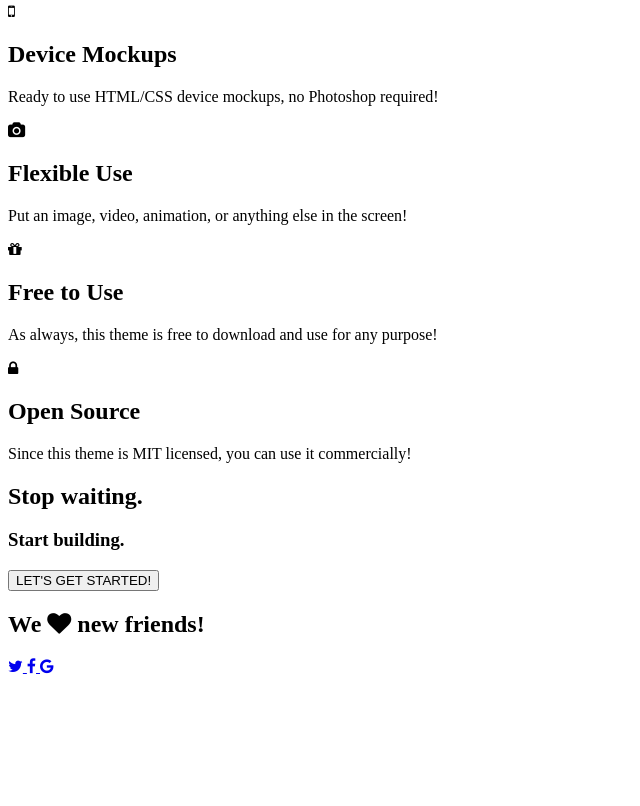
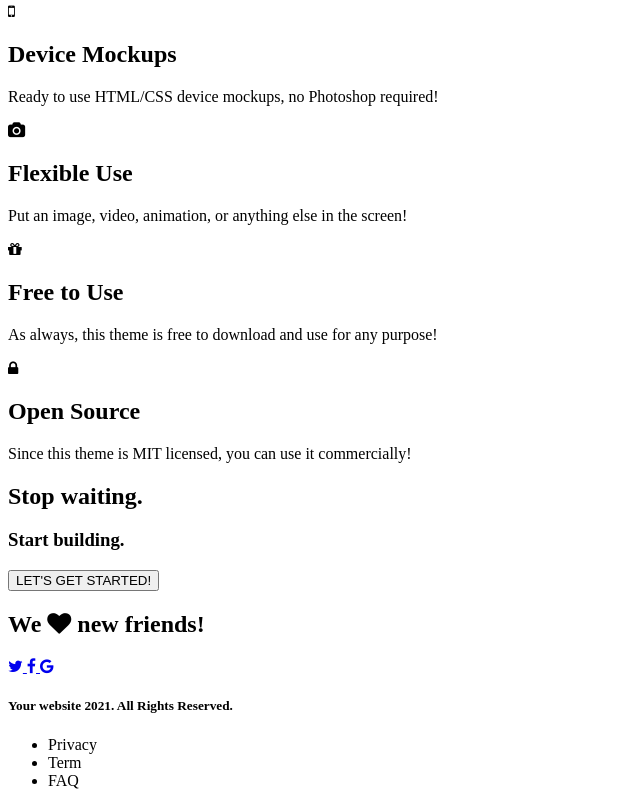
Before and after one commit to zsofiella/scss-sitebuild, a plain HTML site: page index.html in a window 1280 px wide. Shown: the part 8161-8967 px from the top of the page, without its empty margins (0-640 px from the left). Before the commit the page ends 8845 px from the top, so only its background shows below. Drawn offline with Linux system fonts and the light colour scheme.

Commit message:
footer created in html

```diff
--- a/index.html
+++ b/index.html
@@ -120,6 +120,14 @@
                 </a>
             </div>
     </section>
+    <footer class="footer">
+            <h5 class="footer-title">Your website 2021. All Rights Reserved.</h5>
+        <ul class="links">
+            <li>Privacy</li>
+            <li>Term</li>
+            <li>FAQ</li>
+        </ul>
+    </footer>
 
 </main>
 
```
